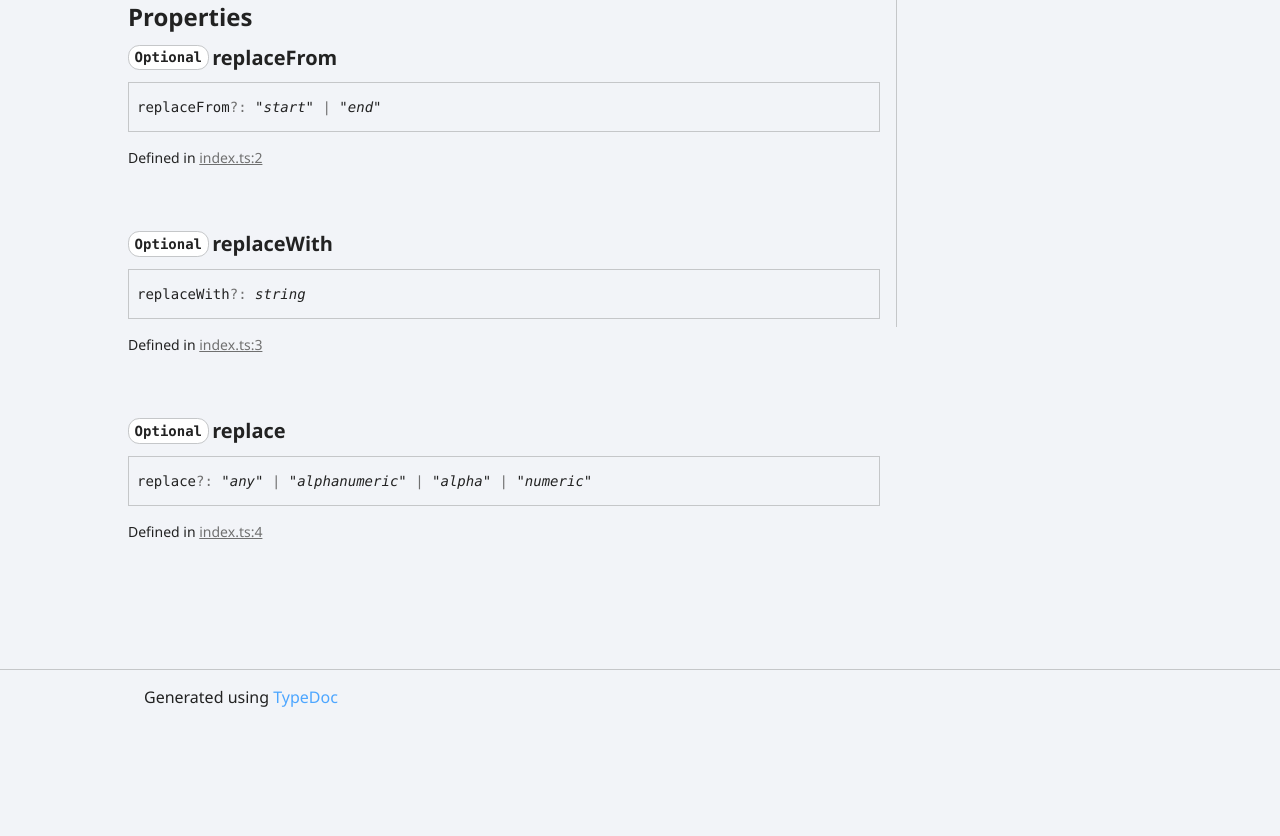
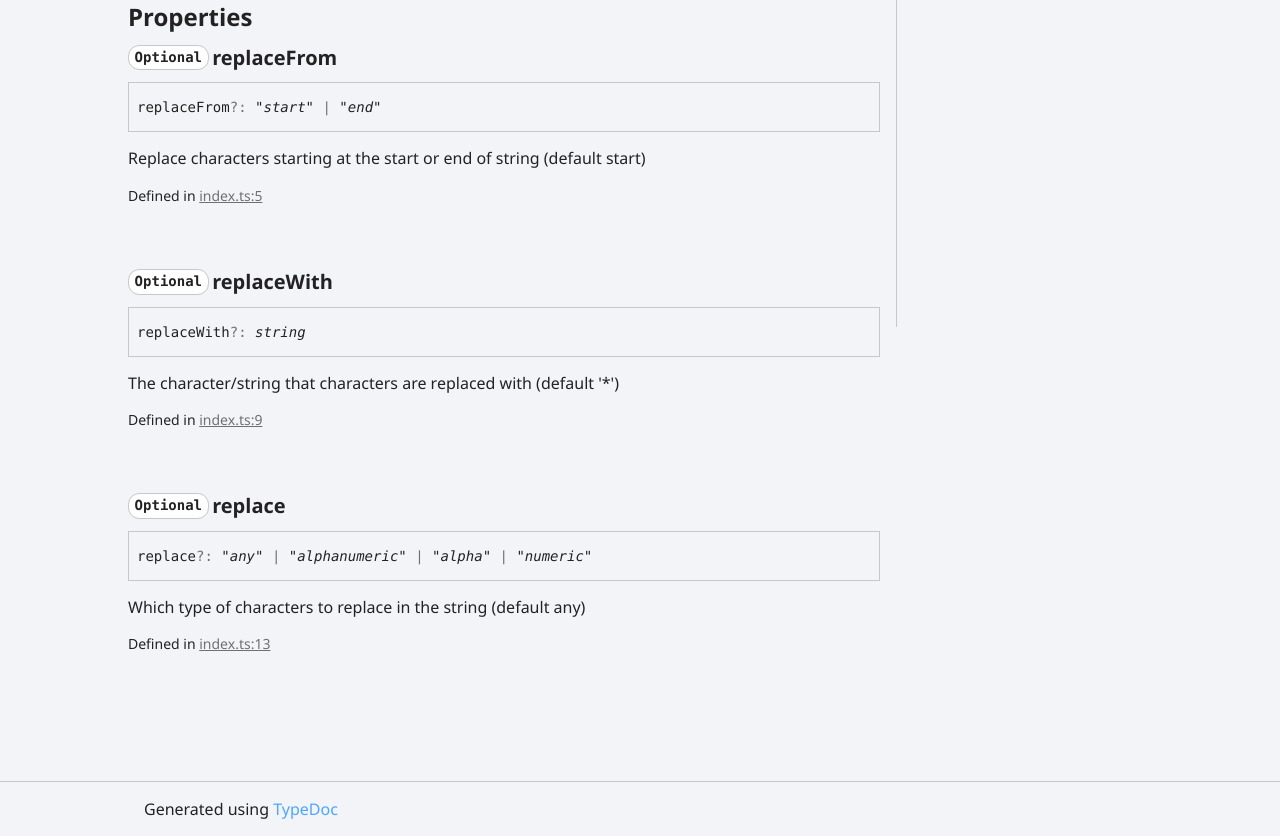
Before and after one commit to FoxxMD/redact-string, a plain HTML site: page interfaces/RedactOptions.html in a window 1280 px wide. Shown: the part 505-1341 px from the top of the page. Before the commit the page ends 1229 px from the top, so only its background shows below. Drawn offline with Linux system fonts and the light colour scheme.

Commit message:
Deploying to gh-pages from @ FoxxMD/redact-string@05f06549a3d5516b71a523e394077318dc409895 🚀

```diff
--- a/interfaces/RedactOptions.html
+++ b/interfaces/RedactOptions.html
@@ -20,7 +20,7 @@
 <ul class="tsd-hierarchy">
 <li><span class="target">RedactOptions</span></li></ul></section><aside class="tsd-sources">
 <ul>
-<li>Defined in <a href="https://github.com/FoxxMD/redact-string/blob/1407700/src/index.ts#L1">index.ts:1</a></li></ul></aside>
+<li>Defined in <a href="https://github.com/FoxxMD/redact-string/blob/05f0654/src/index.ts#L1">index.ts:1</a></li></ul></aside>
 <section class="tsd-panel-group tsd-index-group">
 <section class="tsd-panel tsd-index-panel">
 <details class="tsd-index-content tsd-index-accordion" open><summary class="tsd-accordion-summary tsd-index-summary">
@@ -36,19 +36,25 @@
 <h2>Properties</h2>
 <section class="tsd-panel tsd-member tsd-kind-property tsd-parent-kind-interface"><a id="replaceFrom" class="tsd-anchor"></a>
 <h3 class="tsd-anchor-link"><code class="tsd-tag ts-flagOptional">Optional</code> <span>replace<wbr/>From</span><a href="#replaceFrom" aria-label="Permalink" class="tsd-anchor-icon"><svg class="icon icon-tabler icon-tabler-link" viewBox="0 0 24 24" stroke-width="2" stroke="currentColor" fill="none" stroke-linecap="round" stroke-linejoin="round"><path stroke="none" d="M0 0h24v24H0z" fill="none" id="icon-anchor-a"></path><path d="M10 14a3.5 3.5 0 0 0 5 0l4 -4a3.5 3.5 0 0 0 -5 -5l-.5 .5" id="icon-anchor-b"></path><path d="M14 10a3.5 3.5 0 0 0 -5 0l-4 4a3.5 3.5 0 0 0 5 5l.5 -.5" id="icon-anchor-c"></path></svg></a></h3>
-<div class="tsd-signature">replace<wbr/>From<span class="tsd-signature-symbol">?:</span> <span class="tsd-signature-type">&quot;start&quot;</span><span class="tsd-signature-symbol"> | </span><span class="tsd-signature-type">&quot;end&quot;</span></div><aside class="tsd-sources">
+<div class="tsd-signature">replace<wbr/>From<span class="tsd-signature-symbol">?:</span> <span class="tsd-signature-type">&quot;start&quot;</span><span class="tsd-signature-symbol"> | </span><span class="tsd-signature-type">&quot;end&quot;</span></div>
+<div class="tsd-comment tsd-typography"><p>Replace characters starting at the start or end of string (default start)</p>
+</div><aside class="tsd-sources">
 <ul>
-<li>Defined in <a href="https://github.com/FoxxMD/redact-string/blob/1407700/src/index.ts#L2">index.ts:2</a></li></ul></aside></section>
+<li>Defined in <a href="https://github.com/FoxxMD/redact-string/blob/05f0654/src/index.ts#L5">index.ts:5</a></li></ul></aside></section>
 <section class="tsd-panel tsd-member tsd-kind-property tsd-parent-kind-interface"><a id="replaceWith" class="tsd-anchor"></a>
 <h3 class="tsd-anchor-link"><code class="tsd-tag ts-flagOptional">Optional</code> <span>replace<wbr/>With</span><a href="#replaceWith" aria-label="Permalink" class="tsd-anchor-icon"><svg class="icon icon-tabler icon-tabler-link" viewBox="0 0 24 24" stroke-width="2" stroke="currentColor" fill="none" stroke-linecap="round" stroke-linejoin="round"><use href="#icon-anchor-a"></use><use href="#icon-anchor-b"></use><use href="#icon-anchor-c"></use></svg></a></h3>
-<div class="tsd-signature">replace<wbr/>With<span class="tsd-signature-symbol">?:</span> <span class="tsd-signature-type">string</span></div><aside class="tsd-sources">
+<div class="tsd-signature">replace<wbr/>With<span class="tsd-signature-symbol">?:</span> <span class="tsd-signature-type">string</span></div>
+<div class="tsd-comment tsd-typography"><p>The character/string that characters are replaced with (default &#39;*&#39;)</p>
+</div><aside class="tsd-sources">
 <ul>
-<li>Defined in <a href="https://github.com/FoxxMD/redact-string/blob/1407700/src/index.ts#L3">index.ts:3</a></li></ul></aside></section>
+<li>Defined in <a href="https://github.com/FoxxMD/redact-string/blob/05f0654/src/index.ts#L9">index.ts:9</a></li></ul></aside></section>
 <section class="tsd-panel tsd-member tsd-kind-property tsd-parent-kind-interface"><a id="replace" class="tsd-anchor"></a>
 <h3 class="tsd-anchor-link"><code class="tsd-tag ts-flagOptional">Optional</code> <span>replace</span><a href="#replace" aria-label="Permalink" class="tsd-anchor-icon"><svg class="icon icon-tabler icon-tabler-link" viewBox="0 0 24 24" stroke-width="2" stroke="currentColor" fill="none" stroke-linecap="round" stroke-linejoin="round"><use href="#icon-anchor-a"></use><use href="#icon-anchor-b"></use><use href="#icon-anchor-c"></use></svg></a></h3>
-<div class="tsd-signature">replace<span class="tsd-signature-symbol">?:</span> <span class="tsd-signature-type">&quot;any&quot;</span><span class="tsd-signature-symbol"> | </span><span class="tsd-signature-type">&quot;alphanumeric&quot;</span><span class="tsd-signature-symbol"> | </span><span class="tsd-signature-type">&quot;alpha&quot;</span><span class="tsd-signature-symbol"> | </span><span class="tsd-signature-type">&quot;numeric&quot;</span></div><aside class="tsd-sources">
+<div class="tsd-signature">replace<span class="tsd-signature-symbol">?:</span> <span class="tsd-signature-type">&quot;any&quot;</span><span class="tsd-signature-symbol"> | </span><span class="tsd-signature-type">&quot;alphanumeric&quot;</span><span class="tsd-signature-symbol"> | </span><span class="tsd-signature-type">&quot;alpha&quot;</span><span class="tsd-signature-symbol"> | </span><span class="tsd-signature-type">&quot;numeric&quot;</span></div>
+<div class="tsd-comment tsd-typography"><p>Which type of characters to replace in the string (default any)</p>
+</div><aside class="tsd-sources">
 <ul>
-<li>Defined in <a href="https://github.com/FoxxMD/redact-string/blob/1407700/src/index.ts#L4">index.ts:4</a></li></ul></aside></section></section></div>
+<li>Defined in <a href="https://github.com/FoxxMD/redact-string/blob/05f0654/src/index.ts#L13">index.ts:13</a></li></ul></aside></section></section></div>
 <div class="col-4 col-menu menu-sticky-wrap menu-highlight">
 <div class="tsd-navigation settings">
 <details class="tsd-index-accordion"><summary class="tsd-accordion-summary">
```
Also changed, not shown: functions/redactString.html (+12 -4 lines).
